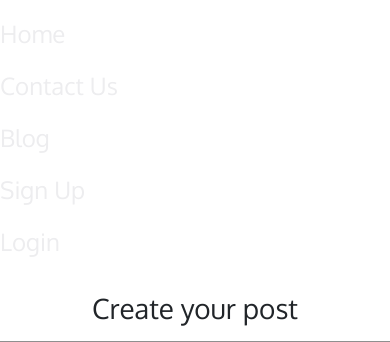
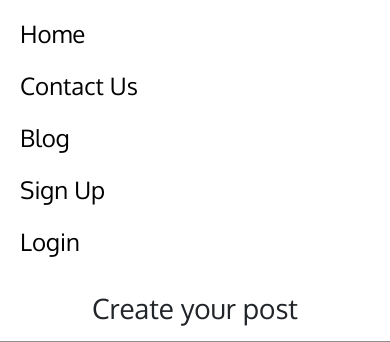
Before and after one commit to conor-b1995/p4-GAAStories, a Django app: page /add_post/ in a window 390 px wide, after a click that opens the changed part. Shown: the part 138-480 px from the top of the page. Run offline with Django 3.2, Linux system fonts and the light colour scheme; some libraries are stand-ins or nearby versions.

Commit message:
Update: the pagination buttons to match the layout.

```diff
--- a/static/css/style.css
+++ b/static/css/style.css
@@ -130,10 +130,6 @@ footer {
 
 
 /* ------------------------- width and heights */
-/* #croker {
-    height: 75%;
-    width: 100%;
-} */
 
 .nav-bar {
     width: 100%;
@@ -166,15 +162,25 @@ footer {
 }
 
 /* ------------------------- responsive design */
+
 @media screen and (max-width: 1030px){
     .bg-img {
         height: 65vh;
     }
 }
 
-@media screen and (max-width: 770px){
+@media screen and (max-width: 767px){
 
     #navbar {
         background-color: white;
     }
+
+    .nav-link {
+        color: black;
+    }
+
+    #navbarText {
+        padding-left: 20px;
+    }
+
 }
--- a/templates/blog_posts.html
+++ b/templates/blog_posts.html
@@ -49,10 +49,10 @@
     <nav aria-label="Page navigation">
         <ul class="pagination justify-content-center">
             {% if page_obj.has_previous %}
-            <li><a href="?page={{ page_obj.previous_page_number }}" class="btn btn-signup" id="button">PREV </a></li>
+            <li><a href="?page={{ page_obj.previous_page_number }}" class="btn mt-3 mb-3 fs-5" id="post-btn">PREV </a></li>
             {% endif %}
             {% if page_obj.has_next %}
-            <li><a href="?page={{ page_obj.next_page_number }}" class="btn btn-signup" id="button"> NEXT</a></li>
+            <li><a href="?page={{ page_obj.next_page_number }}" class="btn mt-3 mb-3 fs-5" id="post-btn"> NEXT</a></li>
 
             {% endif %}
         </ul>
```
Also changed, not shown: templates/index.html (+7 -6 lines).
